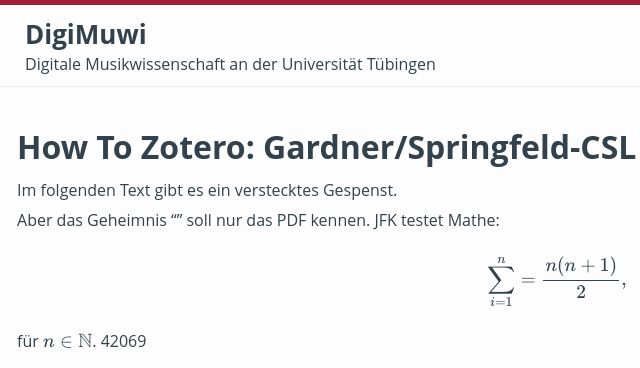
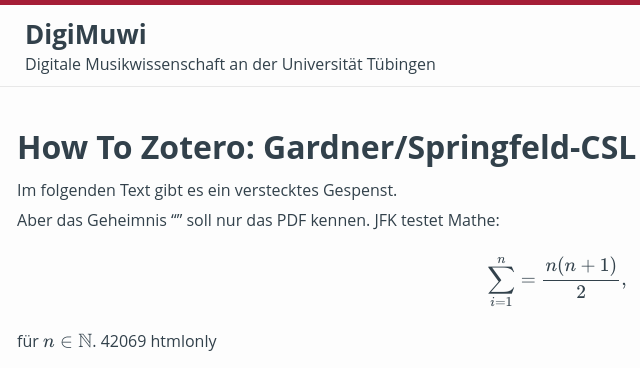
Before and after one commit to digimuwi/MWA_csl, a plain HTML site: page docs/mwa_csl_guide/mwa_csl_guide.html in a window 1280 px wide. Shown: the top 368 px of the page, 83-723 px from the left. Drawn offline with nearby package versions, Linux system fonts and the light colour scheme.

Commit message:
small formatting

```diff
--- a/docs/mwa_csl_guide/mwa_csl_guide.html
+++ b/docs/mwa_csl_guide/mwa_csl_guide.html
@@ -48,7 +48,7 @@
 <p>Im folgenden Text gibt es ein verstecktes Gespenst.<br />
 Aber das Geheimnis “” soll nur das PDF kennen. JFK testet Mathe: <span
 class="math display">\[\sum_{i=1}^n=\frac{n(n+1)}{2},\]</span> für <span
-class="math inline">\(n\in\mathbb{N}\)</span>. 42069</p>
+class="math inline">\(n\in\mathbb{N}\)</span>. 42069 htmlonly</p>
 <h3 data-number="0.0.1" id="stern-0.0.1"><span
 class="header-section-number">0.0.1</span> Stern 0.0.1</h3>
 <h1 data-number="1" id="stern-1"><span
```
Also changed, not shown: 3 other files.
